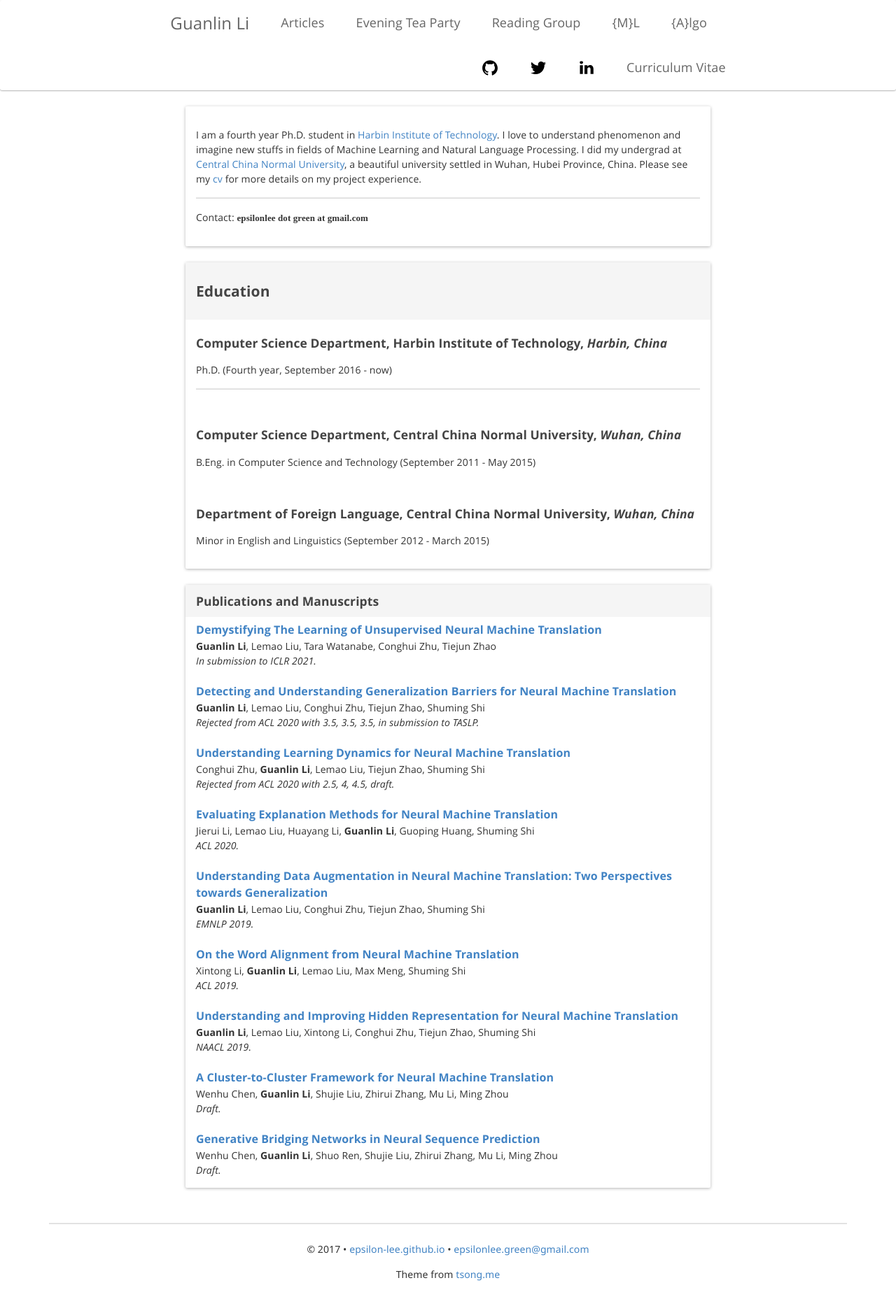
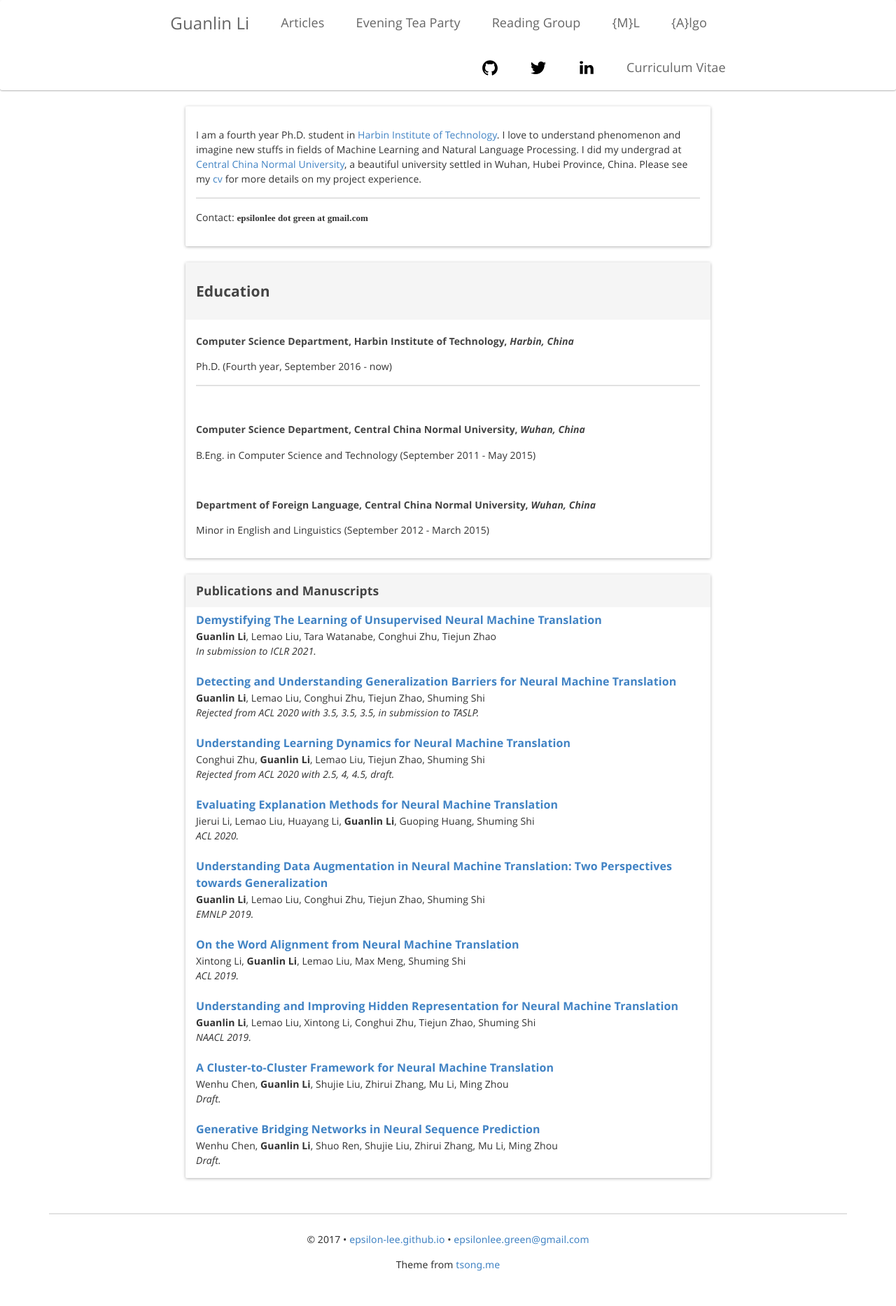
Before and after one commit to Epsilon-Lee/Epsilon-Lee.github.io, a Jekyll site: the page built from index.html, in a window 1280 px wide. Shown: the whole page at 70% size. Built offline with Jekyll 4.4.1, drawn with Linux system fonts in a browser that asks for light colours; nearby versions of some CDN libraries; some web fonts are replaced.

```diff
--- a/_includes/education.html
+++ b/_includes/education.html
@@ -3,16 +3,16 @@
         <h3>Education</h3>
     </div>
     <div class="panel-body" style="padding-top: 5px;">
-        <h4>Computer Science Department, <b>Harbin Institute of Technology</b>, <i>Harbin, China</i></h4>
+        <h5>Computer Science Department, <b>Harbin Institute of Technology</b>, <i>Harbin, China</i></h5>
         <p>Ph.D. (Fourth year, September 2016 - now) </p>
         <hr/>
     </div>
     <div class="panel-body" style="padding-top: 5px;">
-        <h4>Computer Science Department, <b>Central China Normal University</b>, <i>Wuhan, China</i></h4>
+        <h5>Computer Science Department, <b>Central China Normal University</b>, <i>Wuhan, China</i></h5>
         <p>B.Eng. in Computer Science and Technology (September 2011 - May 2015)</p>
     </div>
     <div class="panel-body" style="padding-top: 5px;">
-        <h4>Department of Foreign Language, <b>Central China Normal University</b>, <i>Wuhan, China</i></h4>
+        <h5>Department of Foreign Language, <b>Central China Normal University</b>, <i>Wuhan, China</i></h5>
         <p>Minor in English and Linguistics (September 2012 - March 2015)</p>
     </div>
 </div>
```
